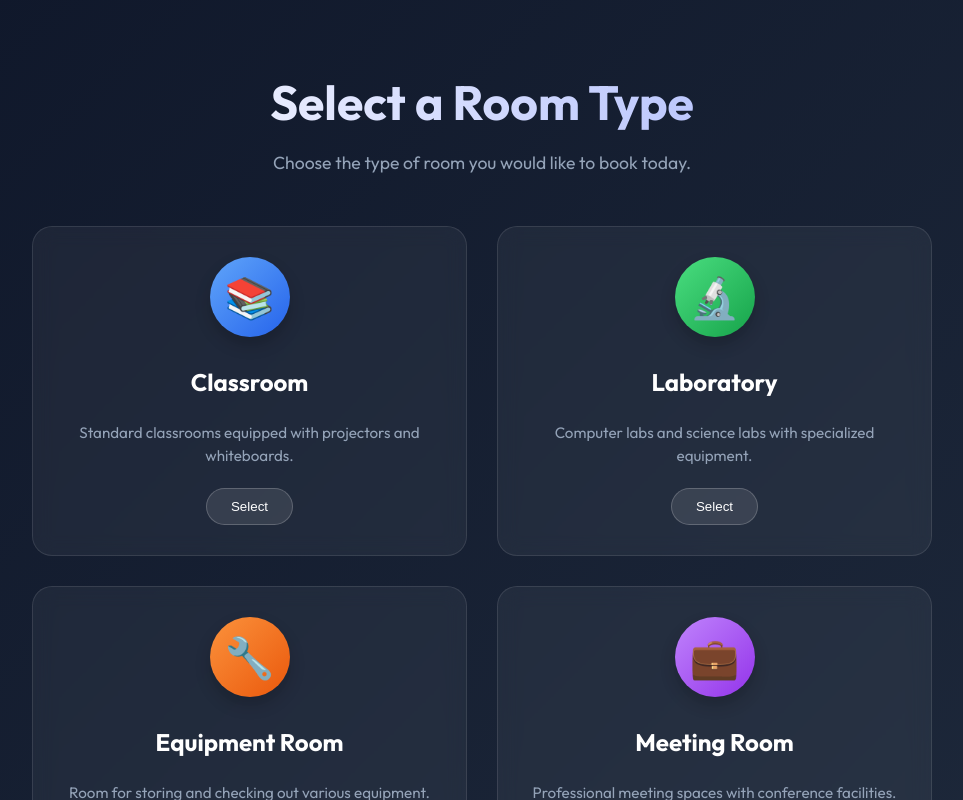
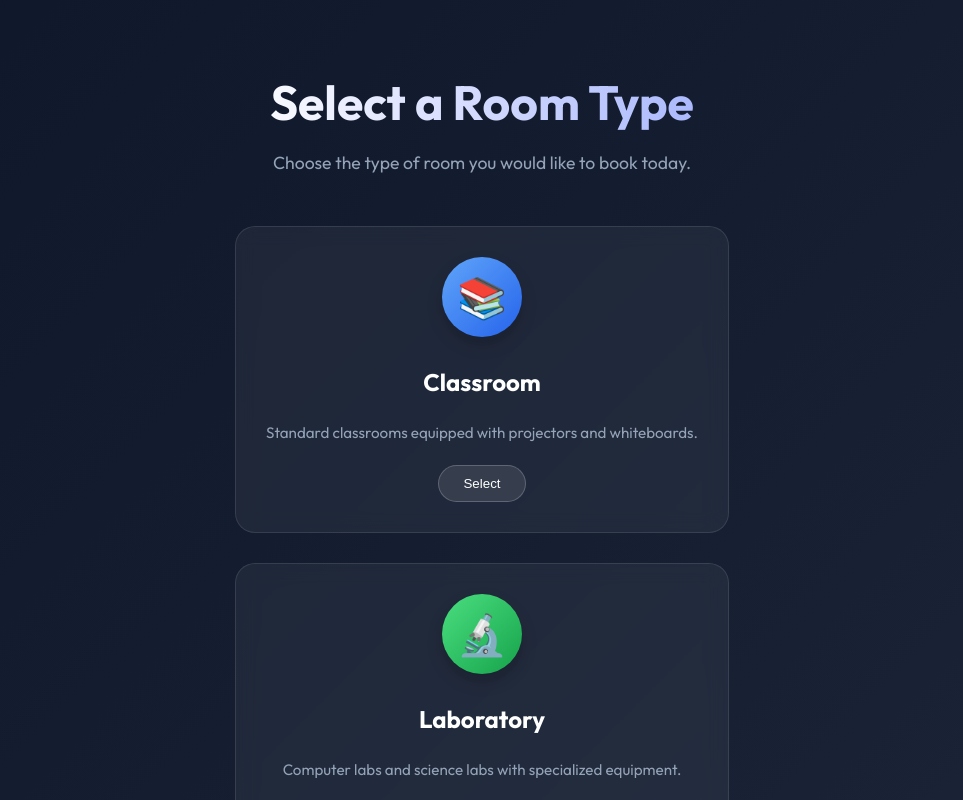
Before and after one commit to nalikanon/booking4Roommfu, a Vue app: page / in a window 1280 px wide. Shown: the top 800 px of the page, without its empty margins (158-1121 px from the left). Built offline with nearby package versions, Linux system fonts and the light colour scheme.

Commit message:
Revert "Update Dashboard.vue"
This reverts commit 8291687015d647e8c9436a243d9289fd942a767e.

```diff
--- a/src/views/Dashboard.vue
+++ b/src/views/Dashboard.vue
@@ -91,17 +91,9 @@ const handleSelect = (room) => {
 
 .grid-container {
   display: grid;
-  grid-template-columns: repeat(2, 1fr);
+  grid-template-columns: repeat(auto-fit, minmax(250px, 1fr));
   gap: 30px;
   perspective: 1000px;
-  max-width: 900px;
-  margin: 0 auto;
-}
-
-@media (max-width: 768px) {
-  .grid-container {
-    grid-template-columns: 1fr;
-  }
 }
 
 .room-card {
```
